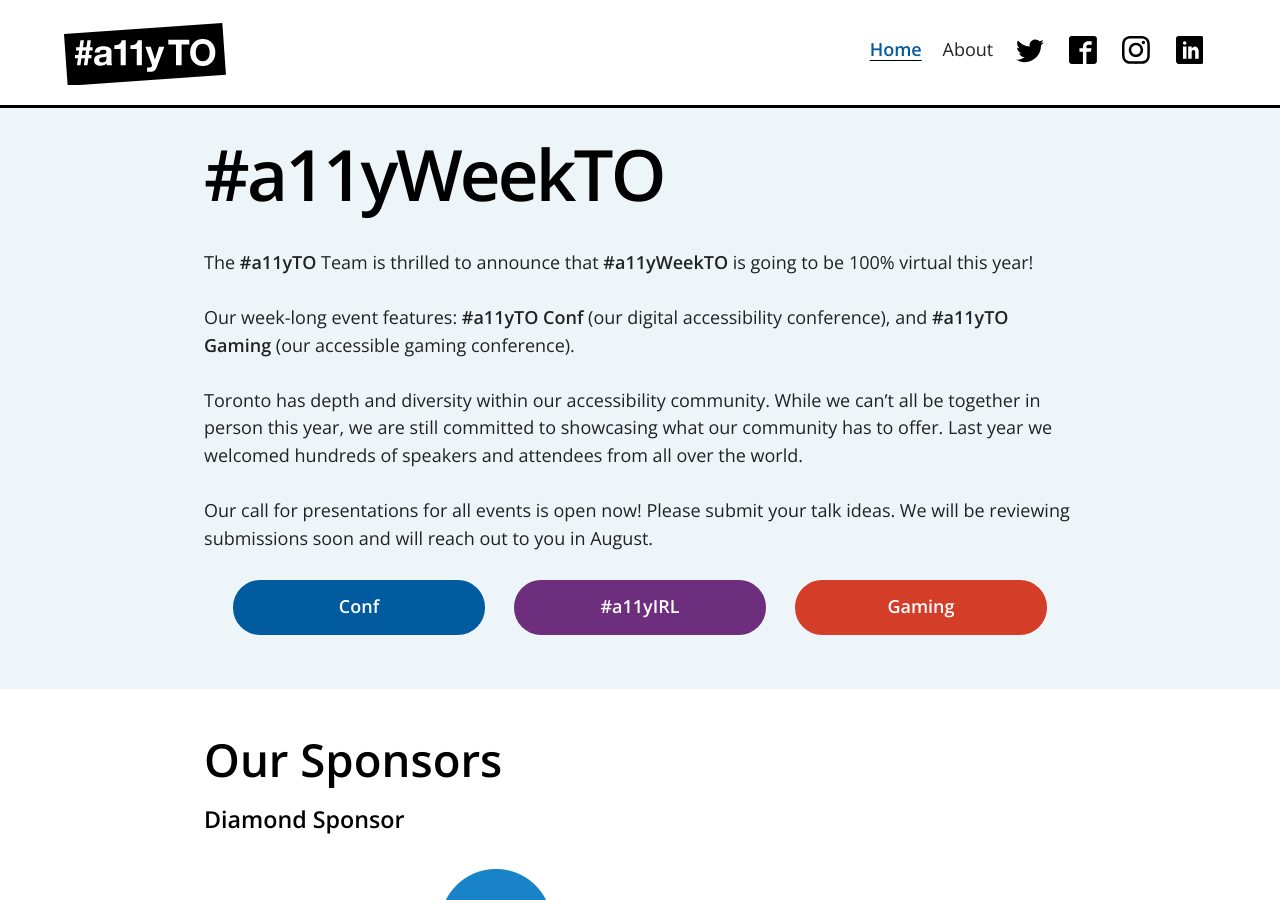
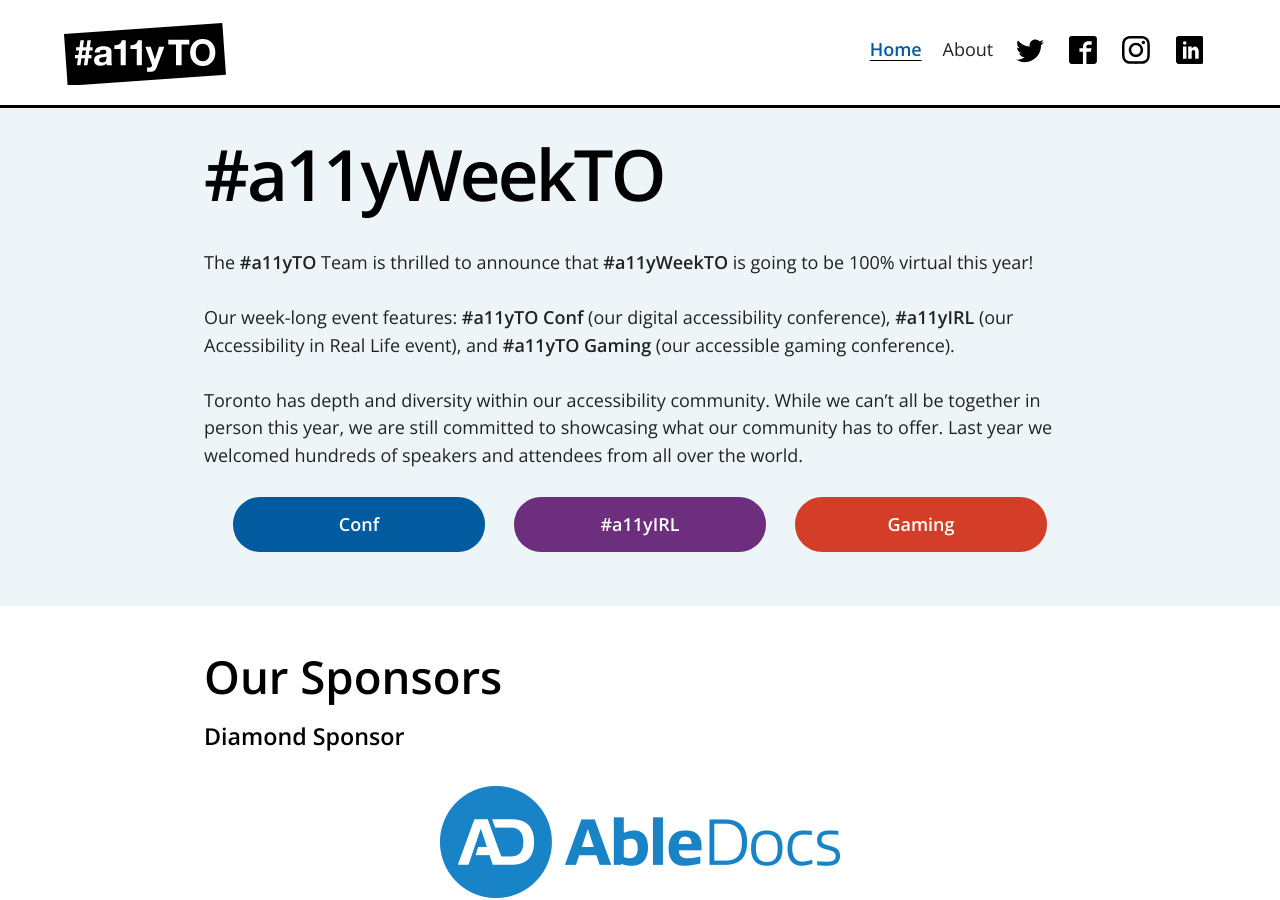
Before and after one commit to a11yTO/A11yTO-Main, a Jekyll site: the page built from index.html, in a window 1280 px wide and 900 px high. Built offline with Jekyll 4.4.1, drawn with Linux system fonts in a browser that asks for light colours.

Commit message:
Update copy

```diff
--- a/index.html
+++ b/index.html
@@ -8,10 +8,8 @@
 
 <h2 class="page-title">#a11yWeekTO</h2>
 <p>The <strong>#a11yTO</strong> Team is thrilled to announce that <strong>#a11yWeekTO</strong> is going to be 100% virtual this year!</p>
-<p>Our week-long event features: <strong>#a11yTO Conf</strong> (our digital accessibility conference), and <strong>#a11yTO Gaming</strong> (our accessible gaming conference).</p>
+<p>Our week-long event features: <strong>#a11yTO Conf</strong> (our digital accessibility conference), <strong>#a11yIRL</strong> (our Accessibility in Real Life event), and <strong>#a11yTO Gaming</strong> (our accessible gaming conference).</p>
 <p>Toronto has depth and diversity within our accessibility community. While we can’t all be together in person this year, we are still committed to showcasing what our community has to offer. Last year we welcomed hundreds of speakers and attendees from all over the world.</p>
-
-<p>Our call for presentations for all events is open now! Please submit your talk ideas. We will be reviewing submissions soon and will reach out to you in August.</p>
 
 <ul class="branded-events">
   <li>
```
